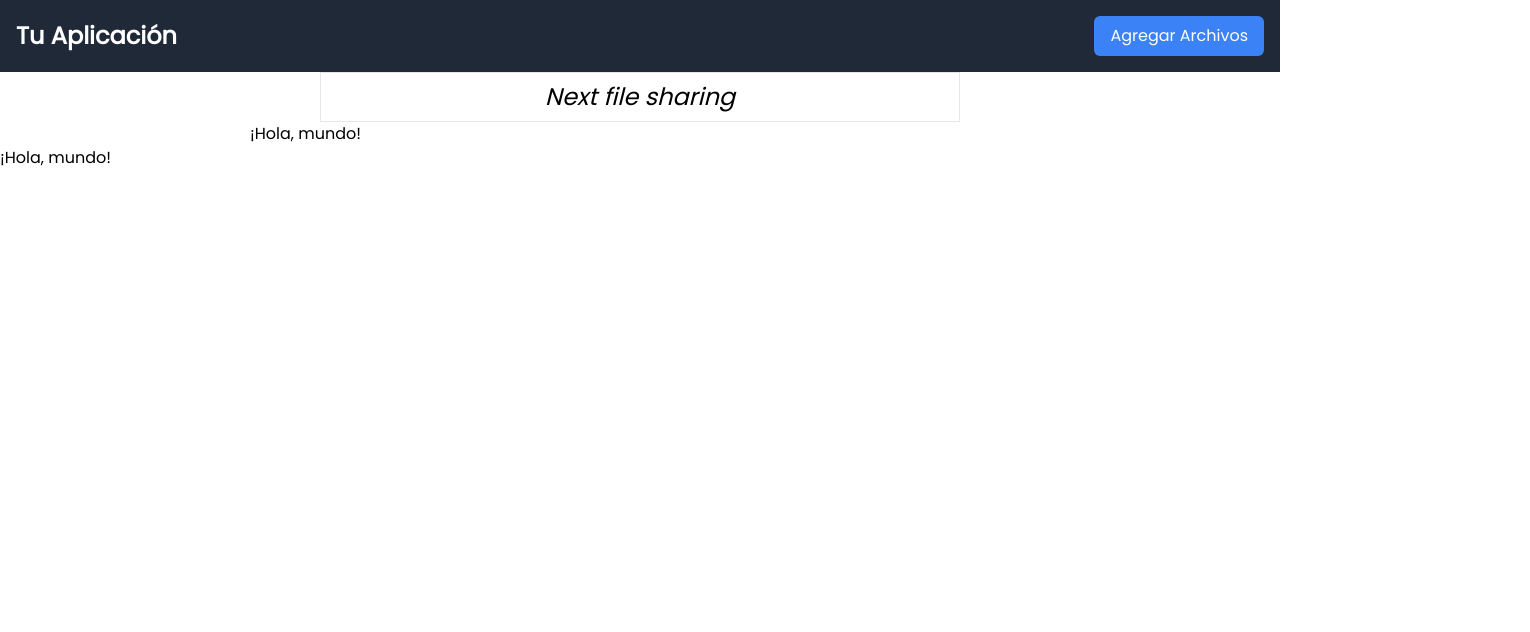
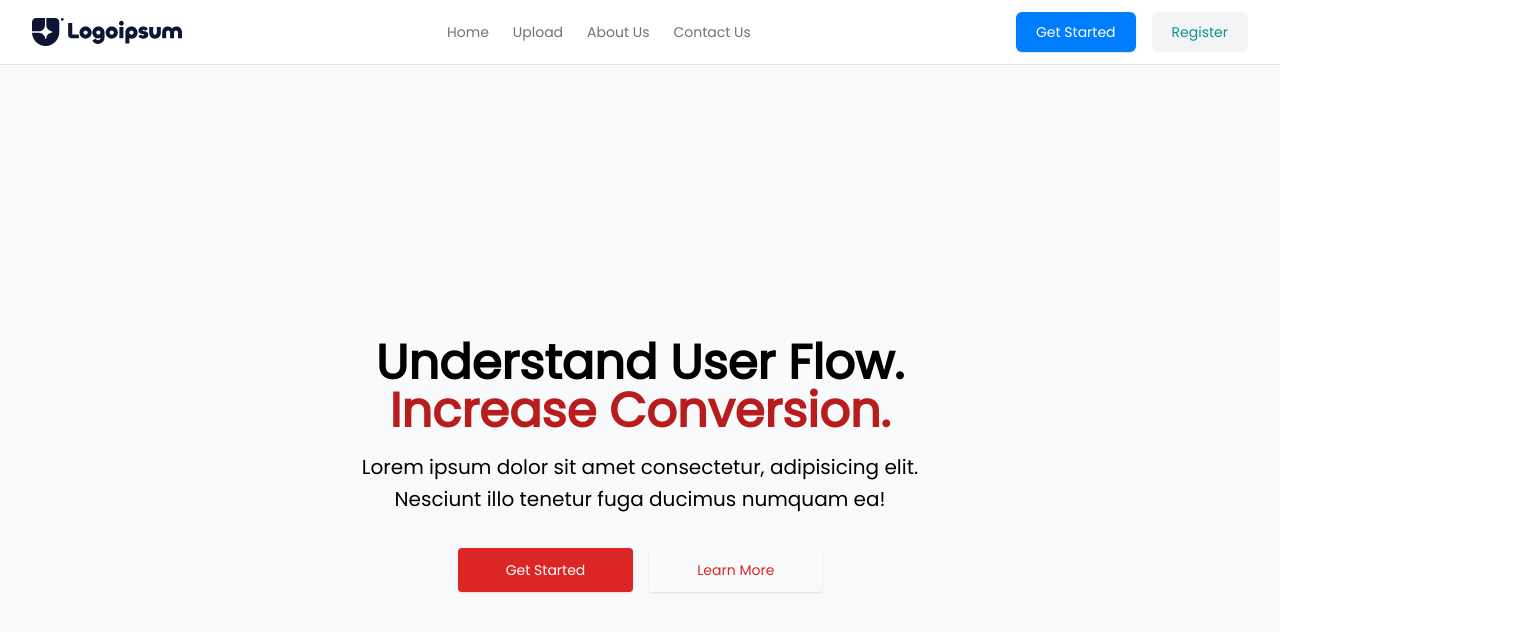
Before and after one commit to jorgecaballer0/next-file-sharing, a Next.js app: page / in a window 1280 px wide. Shown: the top 632 px of the page, 1530 px wide, since content can reach past the window. Built offline with nearby package versions, Linux system fonts and the light colour scheme.

Commit message:
Header terminado - Inicio

```diff
--- a/src/app/page.jsx
+++ b/src/app/page.jsx
@@ -1,5 +1,6 @@
 "use client";
 import Header from "@/components/Header";
+import Hero from "@/components/Hero";
 import { motion } from "framer-motion";
 
 export default function Home() {
@@ -11,19 +12,7 @@
   return (
     <>
       <Header />
-      <h1 className="w-1/2 p-2 mx-auto text-2xl italic text-center border">
-        Next file sharing
-      </h1>
-      <motion.div animate={{ x: 250 }} initial={{ x: -250 }} exit={{ x: -250 }}>
-        ¡Hola, mundo!
-      </motion.div>
-      <motion.div
-        variants={animationVariants}
-        initial="hidden"
-        animate="visible"
-      >
-        ¡Hola, mundo!
-      </motion.div>
-      </>
+      <Hero />
+    </>
   );
 }
--- a/src/components/Header.jsx
+++ b/src/components/Header.jsx
@@ -1,14 +1,98 @@
+import Image from "next/image";
+
 const Header = () => {
   return (
     <>
-      <div className="flex items-center justify-between p-4 bg-gray-800 text-white">
-        <div className="text-2xl font-semibold">Tu Aplicación</div>
-        <div className="flex space-x-4">
-          <button className="px-4 py-2 bg-blue-500 text-white rounded-md">
-            Agregar Archivos
-          </button>
+      <header className="bg-white">
+        <div className="max-w-screen-xl px-4 mx-auto border-b sm:px-6 lg:px-8">
+          <div className="flex items-center justify-between h-16">
+            <div className="md:flex md:items-center md:gap-12">
+              <Image src="/logo.svg" width={150} height={100} alt="Logo" />
+            </div>
+
+            <div className="hidden md:block">
+              <nav aria-label="Global">
+                <ul className="flex items-center gap-6 text-sm">
+                  <li>
+                    <a
+                      className="text-gray-500 transition hover:text-gray-500/75"
+                      href="/"
+                    >
+                      Home
+                    </a>
+                  </li>
+
+                  <li>
+                    <a
+                      className="text-gray-500 transition hover:text-gray-500/75"
+                      href="/"
+                    >
+                      Upload
+                    </a>
+                  </li>
+
+                  <li>
+                    <a
+                      className="text-gray-500 transition hover:text-gray-500/75"
+                      href="/"
+                    >
+                      About Us
+                    </a>
+                  </li>
+
+                  <li>
+                    <a
+                      className="text-gray-500 transition hover:text-gray-500/75"
+                      href="/"
+                    >
+                      Contact Us
+                    </a>
+                  </li>
+                </ul>
+              </nav>
+            </div>
+
+            <div className="flex items-center gap-4">
+              <div className="sm:flex sm:gap-4">
+                <a
+                  className="rounded-md bg-primary px-5 py-2.5 text-sm font-medium text-white shadow transition-colors hover:bg-blue-700"
+                  href="/"
+                >
+                  Get Started
+                </a>
+
+                <div className="hidden sm:flex">
+                  <a
+                    className="rounded-md bg-gray-100 px-5 py-2.5 text-sm font-medium text-teal-600"
+                    href="/"
+                  >
+                    Register
+                  </a>
+                </div>
+              </div>
+
+              <div className="block md:hidden">
+                <button className="p-2 text-gray-600 transition bg-gray-100 rounded hover:text-gray-600/75">
+                  <svg
+                    xmlns="http://www.w3.org/2000/svg"
+                    className="w-5 h-5"
+                    fill="none"
+                    viewBox="0 0 24 24"
+                    stroke="currentColor"
+                    strokeWidth="2"
+                  >
+                    <path
+                      strokeLinecap="round"
+                      strokeLinejoin="round"
+                      d="M4 6h16M4 12h16M4 18h16"
+                    />
+                  </svg>
+                </button>
+              </div>
+            </div>
+          </div>
         </div>
-      </div>
+      </header>
     </>
   );
 };
--- /dev/null
+++ b/src/components/Hero.jsx
@@ -0,0 +1,44 @@
+import React from "react";
+
+const Hero = () => {
+  return (
+    <>
+      <section className="bg-gray-50">
+        <div className="max-w-screen-xl px-4 py-32 mx-auto lg:flex lg:h-screen lg:items-center">
+          <div className="max-w-xl mx-auto text-center">
+            <h1 className="text-3xl font-extrabold sm:text-5xl">
+              Understand User Flow.
+              <strong className="font-extrabold text-red-700 sm:block">
+                {" "}
+                Increase Conversion.{" "}
+              </strong>
+            </h1>
+
+            <p className="mt-4 sm:text-xl/relaxed">
+              Lorem ipsum dolor sit amet consectetur, adipisicing elit. Nesciunt
+              illo tenetur fuga ducimus numquam ea!
+            </p>
+
+            <div className="flex flex-wrap justify-center gap-4 mt-8">
+              <a
+                className="block w-full px-12 py-3 text-sm font-medium text-white bg-red-600 rounded shadow hover:bg-red-700 focus:outline-none focus:ring active:bg-red-500 sm:w-auto"
+                href="/get-started"
+              >
+                Get Started
+              </a>
+
+              <a
+                className="block w-full px-12 py-3 text-sm font-medium text-red-600 rounded shadow hover:text-red-700 focus:outline-none focus:ring active:text-red-500 sm:w-auto"
+                href="/about"
+              >
+                Learn More
+              </a>
+            </div>
+          </div>
+        </div>
+      </section>
+    </>
+  );
+};
+
+export default Hero;
--- a/tailwind.config.js
+++ b/tailwind.config.js
@@ -6,7 +6,11 @@
     "./src/app/**/*.{js,ts,jsx,tsx,mdx}",
   ],
   theme: {
-    extend: {},
+    extend: {
+      colors: {
+        primary: "#007dfc",
+      },
+    },
   },
   plugins: [],
 };
```
Also changed, not shown: public/logo.svg (added).
